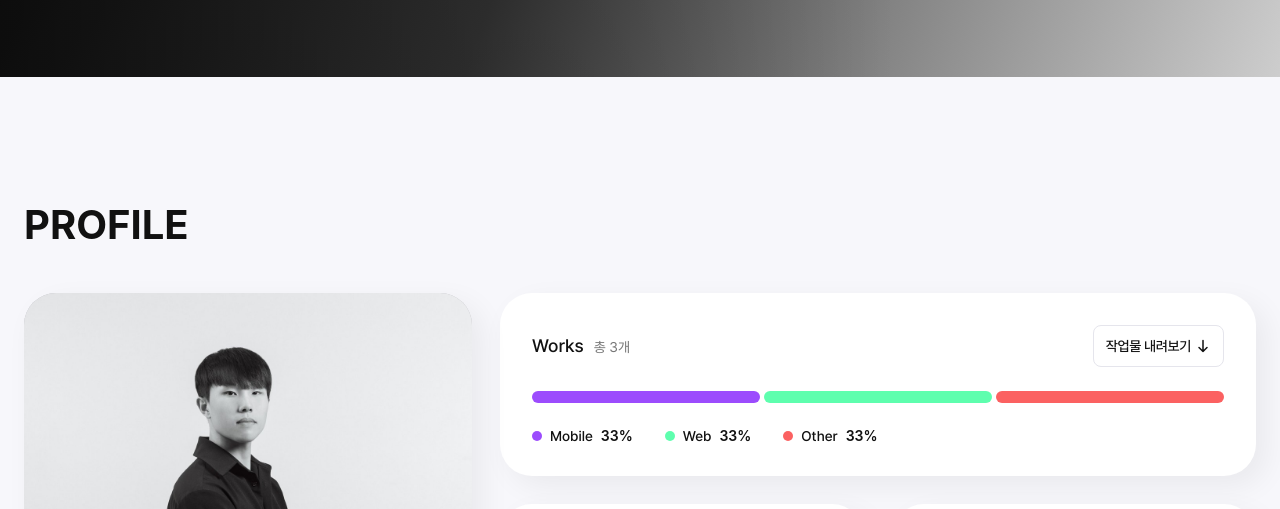
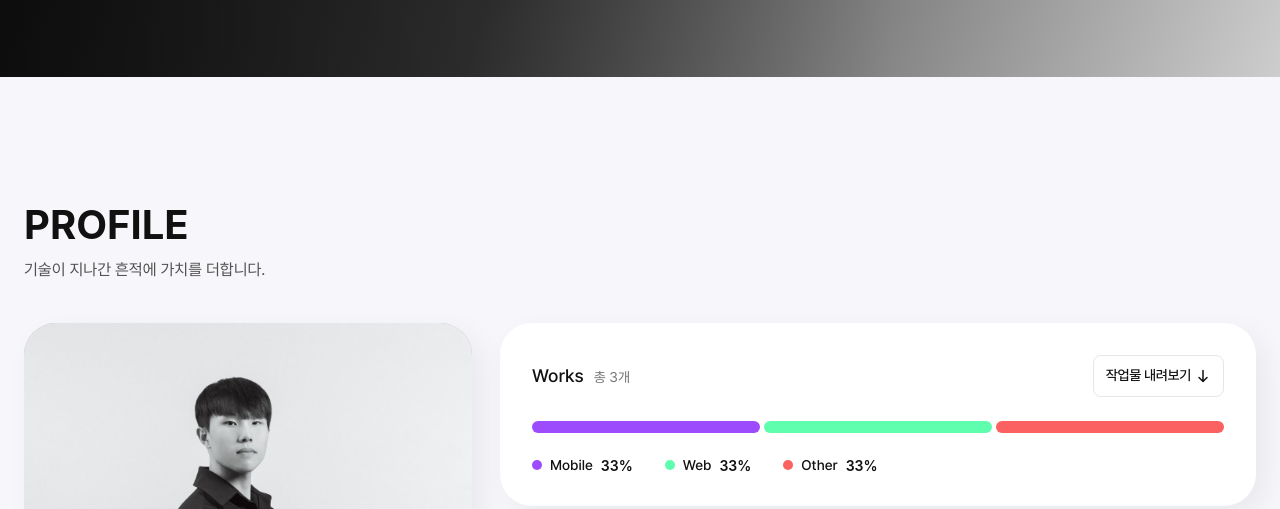
Before and after one commit to cdyp0929/cdyp0929.github.io, a plain HTML site: page index.html in a window 1280 px wide. Shown: the part 723-1232 px from the top of the page. Drawn offline with Linux system fonts and the light colour scheme; a web font is replaced by a local one.

Commit message:
PROFILE 서브타이틀 추가
Co-Authored-By: Claude Opus 5.5 <noreply@anthropic.com>
Claude-Session: https://claude.ai/code/session_012v7bhhfprdNpieoVQb7s3f

```diff
--- a/css/style.css
+++ b/css/style.css
@@ -203,6 +203,8 @@ img { display: block; max-width: 100%; }
    ========================================================= */
 .profile { padding: 120px 0; }
 .profile .section-title { margin-bottom: 40px; }
+.profile .section-title:has(+ .section-sub) { margin-bottom: 0; }
+.section-sub { font-size: 16px; line-height: 1.6; color: var(--text-2); margin: 4px 0 40px; }
 .profile-grid { display: grid; grid-template-columns: 448px 1fr; gap: 28px; }
 .profile-right { display: grid; grid-template-rows: auto 1fr; gap: 28px; }
 .profile-row { display: grid; grid-template-columns: 1fr 1fr; gap: 28px; }
--- a/js/data.js
+++ b/js/data.js
@@ -15,6 +15,7 @@ const PORTFOLIO = {
   profile: {
     name: '채동엽',
     role: 'UI/UX Designer',
+    subtitle: '기술이 지나간 흔적에 가치를 더합니다.',   // PROFILE 제목 아래 한 줄 (없으면 지우기)
     bio: '사용자 경험을 중심으로 모바일 앱과 웹을 디자인합니다. 그래픽부터 3D, 영상까지 다양한 작업을 함께 다룹니다.',
     photo: 'images/profile.jpg',          // 전신 사진 (세로로 긴 사진 추천, 약 2:3)
 
--- a/js/main.js
+++ b/js/main.js
@@ -99,6 +99,7 @@
 
     $('#profile').innerHTML = `<div class="container">
       <h2 class="section-title">PROFILE</h2>
+      ${pr.subtitle ? `<p class="section-sub">${esc(pr.subtitle)}</p>` : ''}
       <div class="profile-grid">
         <div class="profile-card">
           ${imgTag(pr.photo, pr.name, '프로필 사진', 'profile-photo')}
```
